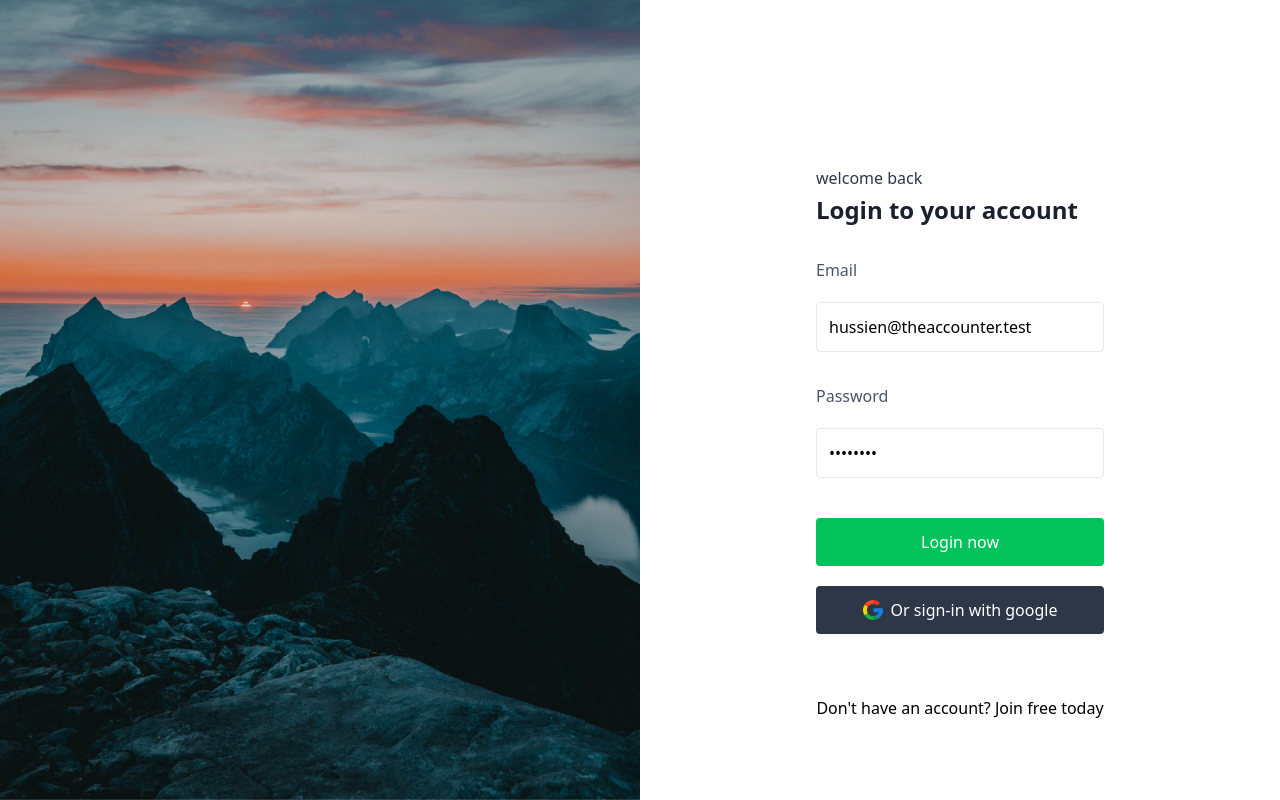
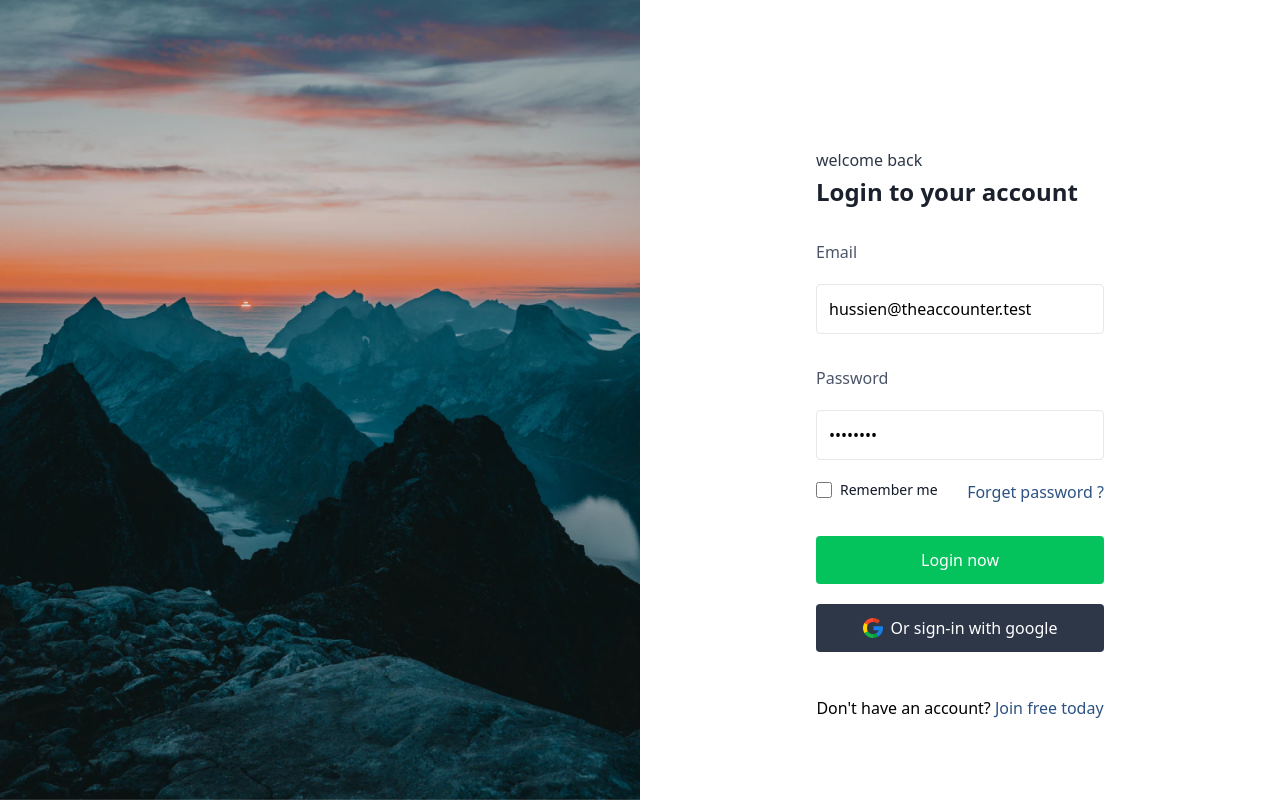
Before and after one commit to Abdullahghoneim/the-accounter-task, a React (Create React App) app: page /login in a window 1280 px wide. Built offline with nearby package versions, Linux system fonts and the light colour scheme.

Commit message:
finish logity in functinal

```diff
--- /dev/null
+++ b/src/components/Checkbox/index.jsx
@@ -0,0 +1,12 @@
+import React from 'react'
+
+function Checkbox({ label, checked, register, ...rest }) {
+    return (
+        <div class="flex items-center mb-4">
+            <input id="default-checkbox" {...register} {...rest} type="checkbox" value="" checked={checked} className="w-4 h-4 text-[#04C35C] bg-gray-100 rounded border-gray-300 focus:ring-[#04C35C] dark:focus:ring-[#04C35C] dark:ring-offset-gray-800 focus:ring-2 dark:bg-gray-700 dark:border-gray-600" />
+            <label for="default-checkbox" className="ml-2 text-sm font-medium text-gray-900 dark:text-gray-300"> {label} </label>
+        </div>
+    )
+}
+
+export default Checkbox
--- a/src/components/LoginForm/index.jsx
+++ b/src/components/LoginForm/index.jsx
@@ -7,6 +7,7 @@ import { yupResolver } from "@hookform/resolvers/yup";
 import axios from 'axios';
 import { AuthContext } from '../../context/auth/auth.context';
 import { useNavigate } from 'react-router-dom';
+import Checkbox from '../Checkbox';
 
 const validationSchema = yup.object({
     contact: yup.string().required("Email Required").email('Invalid Email'),
@@ -31,7 +32,11 @@ function LoginForm() {
 
     const onSubmit = async (data) => {
         const response = await axios.post(`https://web-dev-api.theaccounter.net/user-management/login/`, data)
-        localStorage.setItem("access_token", response.data.access_token);
+
+        // check if user select remember save token in localstorage
+        if (data.remember) {
+            localStorage.setItem("access_token", response.data.access_token);
+        }
         authDispatch({
             type: "SIGNIN_SUCCESS",
             payload: response.data
@@ -49,7 +54,13 @@ function LoginForm() {
                 {errors?.contact && <p className='text-red-500'>{errors.contact.message}</p>}
                 <Input register={{ ...register("password") }} placeholder="*********" label="Password" type="password" />
                 {errors?.password && <p className='text-red-500'>{errors.password.message}</p>}
-                <div className='mt-10'>
+                <div className='flex mt-5 justify-between'>
+                    <Checkbox register={{ ...register("remember") }} label="Remember me" />
+                    <div>
+                        <a href="/" className='text-[#2C5282]'> Forget password ?  </a>
+                    </div>
+                </div>
+                <div className='mt-5'>
                     <Button className="bg-[#04C35C] text-white rounded" type="submit" > Login now  </Button>
                 </div>
                 <div className='mt-5'>
@@ -61,7 +72,7 @@ function LoginForm() {
             </form>
             <div className='w-full absolute bottom-10 text-center'>
                 <p className='text-center'>
-                    Don't have an account? <a href='/'>Join free today</a>
+                    Don't have an account? <a className='text-[#2C5282]' href='/'>Join free today</a>
                 </p>
             </div>
         </div>
```
